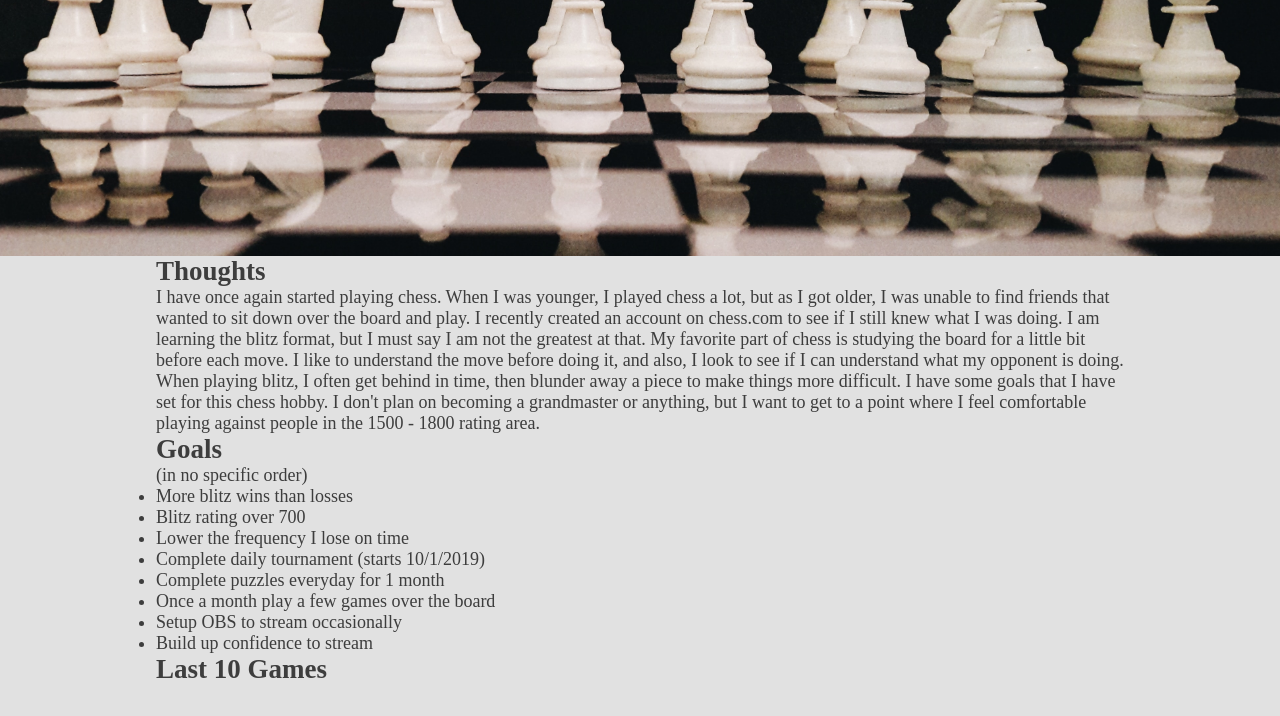
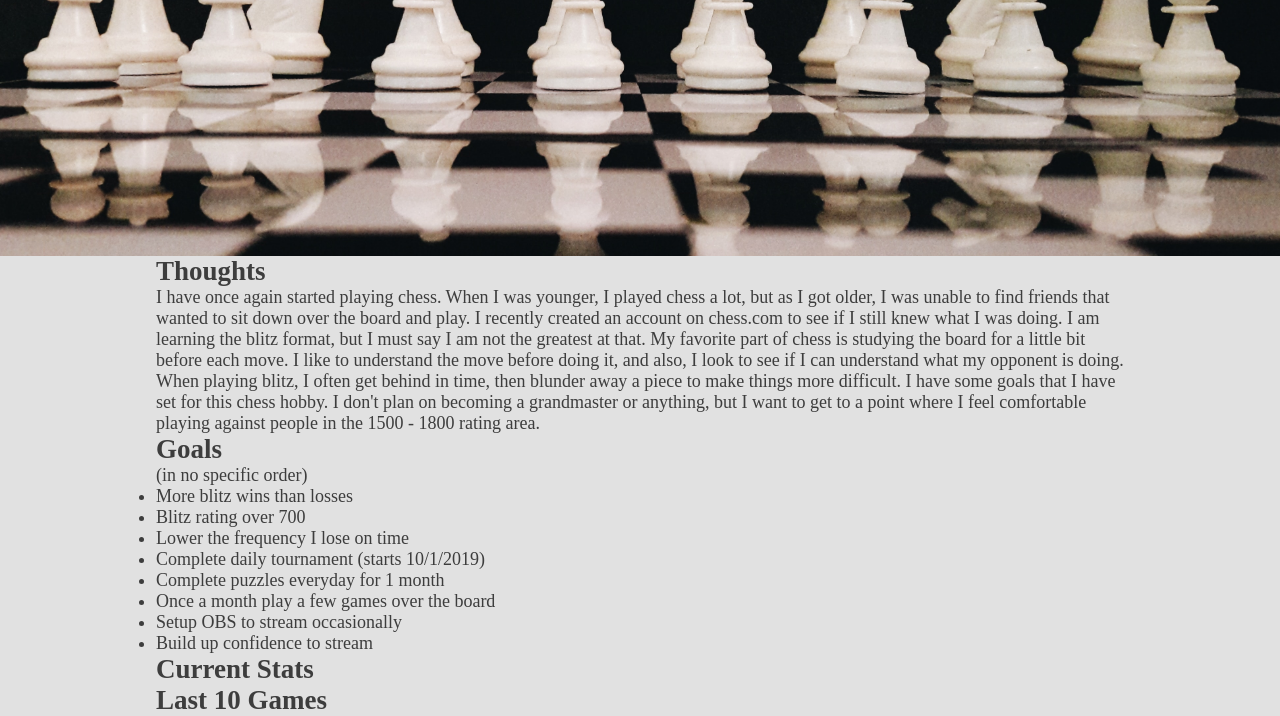
Before and after one commit to KentenRoth/Chess-Site, a plain HTML site: page Public/index.html in a window 1280 px wide. Shown: the part 388-1104 px from the top of the page. Before the commit the page ends 1073 px from the top, so only its background shows below. Drawn offline with Linux system fonts and the light colour scheme; no server answers.

Commit message:
WIP: Setup Stats section

```diff
--- a/CSS/styles.css
+++ b/CSS/styles.css
@@ -151,6 +151,8 @@ button {
 	color: rgb(228, 228, 228);
 }
 
+/********** Thoughts/Goals **********\
+
 /********** Card **********/
 
 .cardBox {
--- a/Public/index.html
+++ b/Public/index.html
@@ -83,6 +83,10 @@
 				</div>
 				<div class="palyed" id="played">
 					<div>
+						<h2>Current Stats</h2>
+						<div class="stats" id="stats"></div>
+					</div>
+					<div>
 						<h2>Last 10 Games</h2>
 					</div>
 				</div>
```
